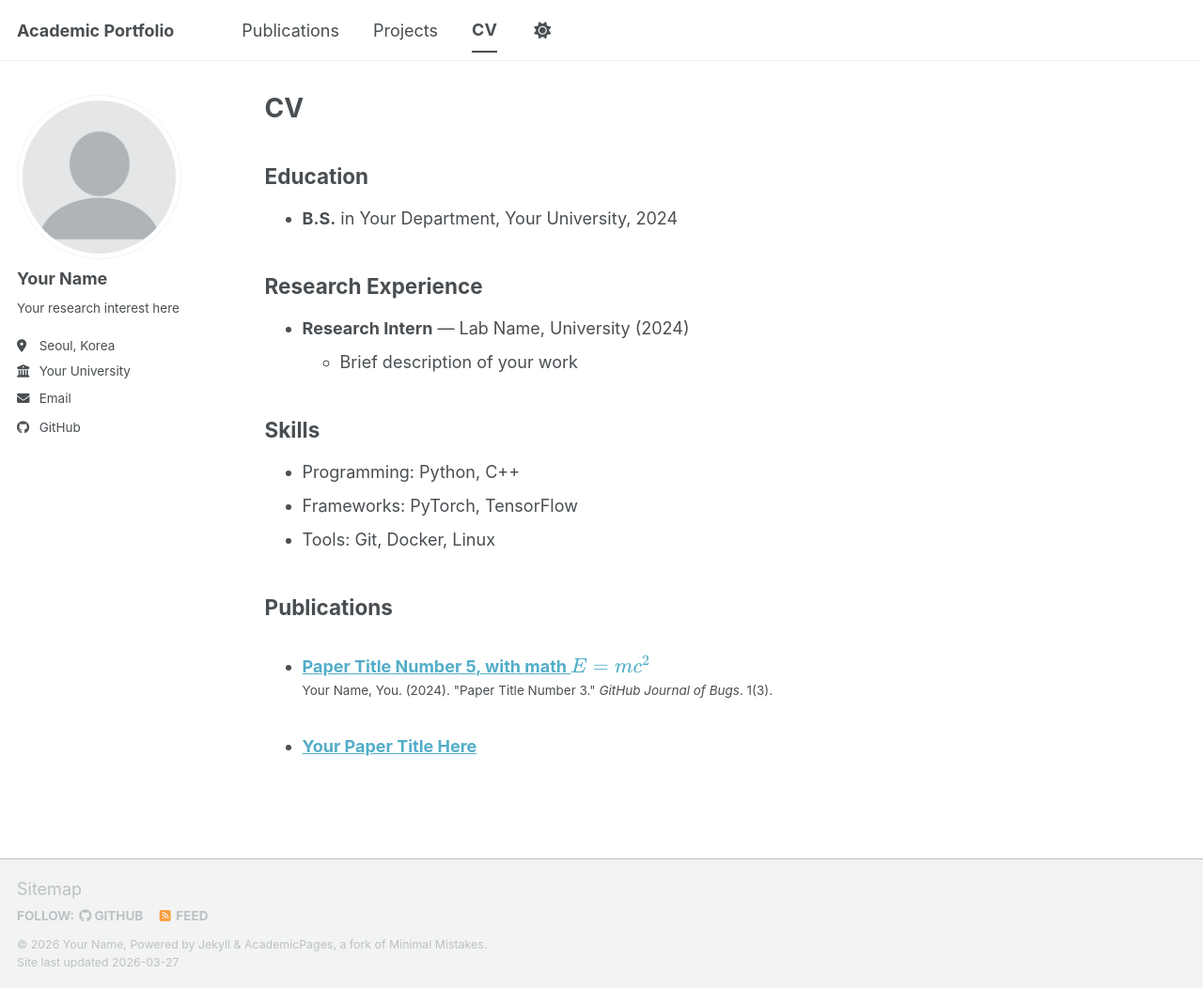
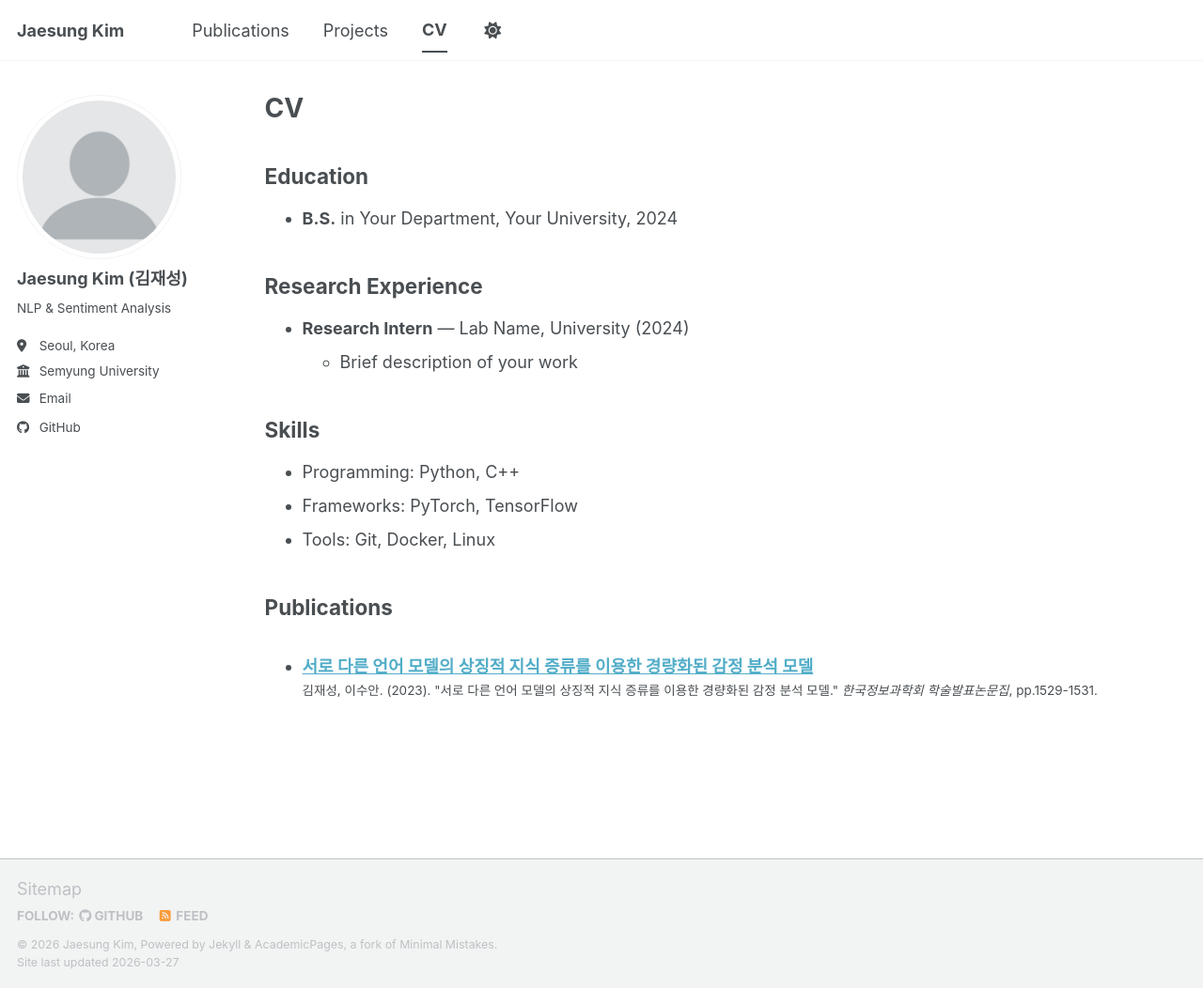
Before and after one commit to thisiskorea/CV, a Jekyll site: the page built from _pages/cv.md, in a window 1280 px wide and 1052 px high. Shown: the whole window at 94% size. Built offline with Jekyll 4.4.1, drawn with Linux system fonts in a browser that asks for light colours; a script bundle is joined from its source files by our own code; library files that are not in the unit come from our copies.

Commit message:
Add Jaesung Kim's publication and update profile
- Add symbolic knowledge distillation paper (KSC 2023)
- Update site title and author info to Jaesung Kim
- Remove placeholder publications

https://claude.ai/code/session_01CU9SVkWVuVsgHzfbJU88mX

```diff
--- a/_config.yml
+++ b/_config.yml
@@ -9,9 +9,9 @@
 # Basic Site Settings
 locale                   : "en-US"
 site_theme               : "default"
-title                    : "Academic Portfolio"
+title                    : "Jaesung Kim"
 title_separator          : "-"
-name                     : &name "Your Name"
+name                     : &name "Jaesung Kim"
 description              : &description "Academic personal website"
 url                      : https://thisiskorea.github.io
 baseurl                  : "/cv"
@@ -23,11 +23,11 @@ repository               : "thisiskorea/cv"
 author:
   # Biographic information
   avatar           : "profile.png"
-  name             : "Your Name"
+  name             : "Jaesung Kim (김재성)"
   pronouns         : # example: "he/him"
-  bio              : "Your research interest here"
+  bio              : "NLP & Sentiment Analysis"
   location         : "Seoul, Korea"
-  employer         : "Your University"
+  employer         : "Semyung University"
   uri              : # URL
   email            : "your-email@example.com"
 
--- /dev/null
+++ b/_publications/2023-12-01-symbolic-knowledge-distillation.md
@@ -0,0 +1,15 @@
+---
+title: "서로 다른 언어 모델의 상징적 지식 증류를 이용한 경량화된 감정 분석 모델"
+collection: publications
+category: conferences
+permalink: /publication/2023-symbolic-knowledge-distillation
+excerpt: '거대 언어 모델의 상징적 지식 증류를 통해 소규모 언어 모델의 감정 분석 성능을 확보하면서 경량화하는 방법을 제안'
+date: 2023-12-01
+venue: '한국정보과학회 학술발표논문집'
+paperurl: 'https://www.dbpia.co.kr/journal/articleDetail?nodeId=NODE11705510'
+citation: '김재성, 이수안. (2023). &quot;서로 다른 언어 모델의 상징적 지식 증류를 이용한 경량화된 감정 분석 모델.&quot; <i>한국정보과학회 학술발표논문집</i>, pp.1529-1531.'
+---
+
+거대 언어 모델(LLM)을 소규모 언어 모델에 상징적 지식 증류(Symbolic Knowledge Distillation)를 통해 성능은 확보하면서 경량화하는 방법을 제안합니다. 상징적 지식 증류는 사람이 직접 작업하는 대신 자연어 생성 모델의 추론 결과를 활용하는 방식입니다.
+
+[논문 링크 (DBpia)](https://www.dbpia.co.kr/journal/articleDetail?nodeId=NODE11705510)
--- a/_publications/2024-01-01-example-paper.md
+++ /dev/null
@@ -1,13 +0,0 @@
----
-title: "Your Paper Title Here"
-collection: publications
-category: manuscripts
-permalink: /publication/2024-example-paper
-excerpt: 'Brief description of your paper.'
-date: 2024-01-01
-venue: 'Conference/Journal Name'
-paperurl: # 'https://link-to-paper.pdf'
-citation: # 'Your citation here'
----
-
-Brief description of your paper. Update this file or add new ones in the `_publications` folder.
--- a/_publications/2025-06-08-paper-title-number-5.md
+++ /dev/null
@@ -1,13 +0,0 @@
----
-title: "Paper Title Number 5, with math $$E=mc^2$$"
-collection: publications
-category: conferences
-permalink: /publication/2024-02-17-paper-title-number-4
-excerpt: 'This paper is about a famous math equation, $$E=mc^2$$'
-date: 2024-02-17
-venue: 'GitHub Journal of Bugs'
-paperurl: 'https://academicpages.github.io/files/paper3.pdf'
-citation: 'Your Name, You. (2024). &quot;Paper Title Number 3.&quot; <i>GitHub Journal of Bugs</i>. 1(3).'
----
-
-Using [MathJax](https://www.mathjax.org/) in the description is supported - $$E=mc^2$$ - however, the use must be mindful that the default delimiters are `$$...$$` and `\\[...\\]` which differs from the `$...$` that is typically expected.
```
